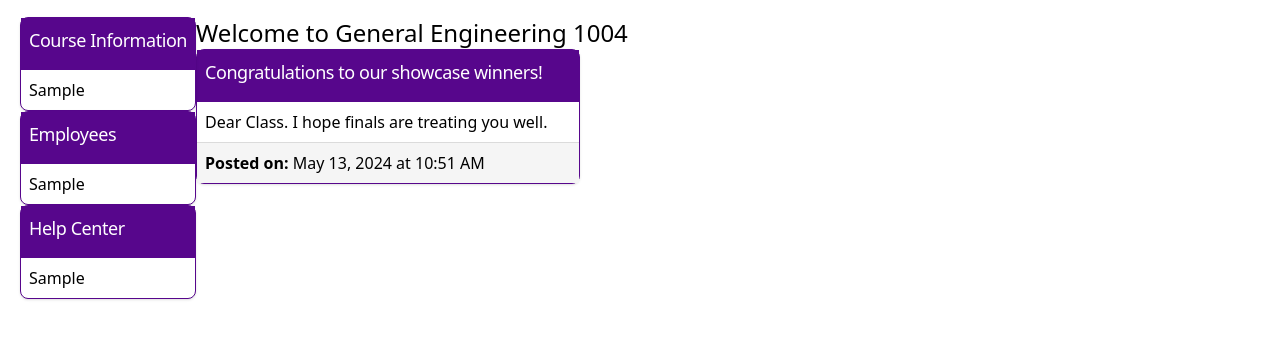
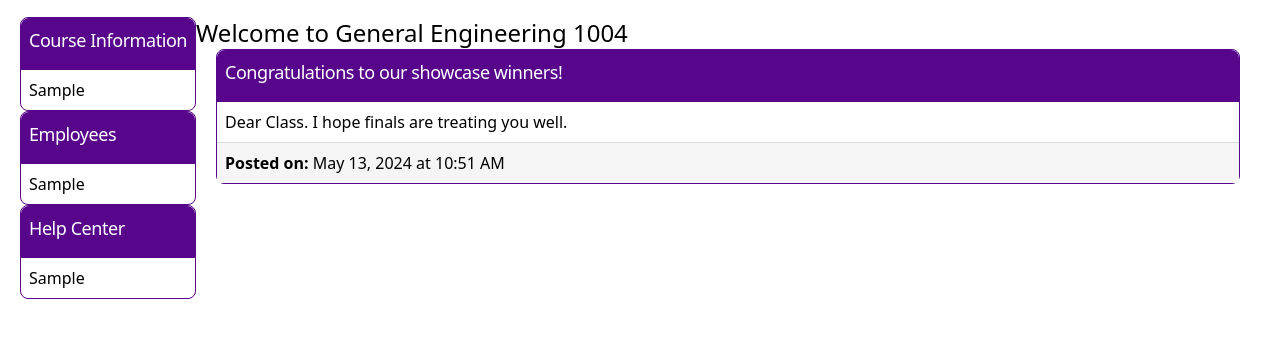
Before and after one commit to VaughnValle/summer-webdev, an Astro site in the folder eg1004-announcement/: page / in a window 1280 px wide. Shown: the part 51-390 px from the top of the page. Built offline with nearby package versions, Linux system fonts and the light colour scheme; Astro itself is replaced by a stand-in of ours.

Commit message:
Fixed bg & border radius conflict (overlap)

```diff
--- a/eg1004-announcement/src/components/AnnounceCard.jsx
+++ b/eg1004-announcement/src/components/AnnounceCard.jsx
@@ -7,8 +7,8 @@ const Card = ({
     time,
 }) => {
     return (
-        <div className='block max-w-sm p-0 bg-white border border-purple rounded-lg shadow'>
-            <div className='bg-purple p-2'>
+        <div className='mx-auto block max-w-5xl p-0 border border-purple rounded-lg'>
+            <div className='bg-purple p-2 rounded-lg rounded-b-none'>
                 <h5 class='mb-2 text-lg font-normal tracking-tight text-white dark:text-white'>{title}</h5>
             </div>
             <p class='font-normal p-2'>{content}</p>
--- a/eg1004-announcement/src/components/Card.jsx
+++ b/eg1004-announcement/src/components/Card.jsx
@@ -7,8 +7,8 @@ const Card = ({
     time,
 }) => {
     return (
-        <div className='block max-w-sm p-0 bg-white border border-purple rounded-lg shadow'>
-            <div className='bg-purple p-2'>
+        <div className='block mx-auto max-w-sm p-0 bg-white border border-purple rounded-lg'>
+            <div className='bg-purple p-2 rounded-lg rounded-b-none'>
                 <h5 class='mb-2 text-lg font-normal tracking-tight text-white dark:text-white'>{title}</h5>
             </div>
             <p class='font-normal p-2'>{content}</p>
```
